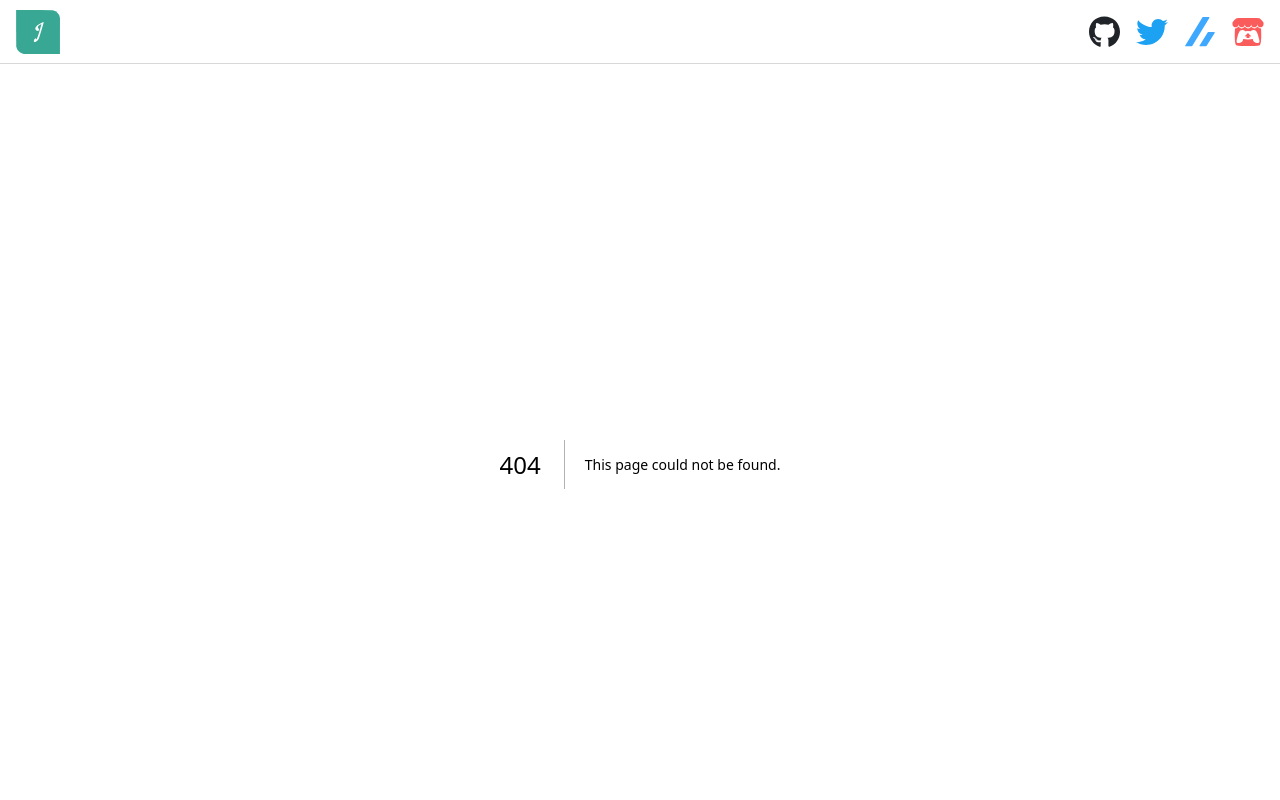
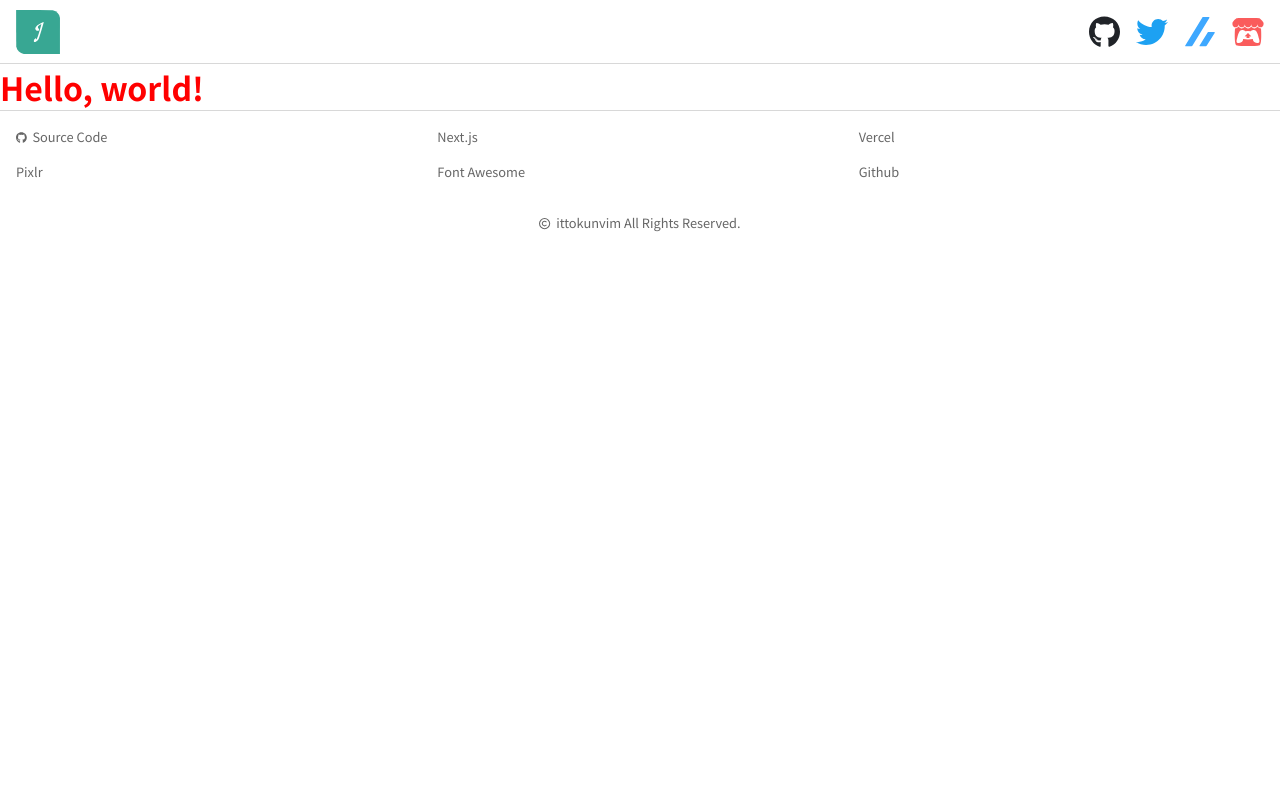
Before and after one commit to ittokunvim/ittokunvim-xyz, a Next.js app: page /tools/hello in a window 1280 px wide. Before the commit this address had no page. Shown: the top 800 px of the page. Built offline with nearby package versions, Linux system fonts and the light colour scheme.

Commit message:
feat: :memo: Add tools hello page
Issue: #93

```diff
--- /dev/null
+++ b/src/app/tools/hello/page.module.css
@@ -0,0 +1,3 @@
+.headline {
+  color: red;
+}
--- /dev/null
+++ b/src/app/tools/hello/page.tsx
@@ -0,0 +1,13 @@
+import { Metadata } from "next";
+
+import styles from "./page.module.css";
+
+export async function generateMetadata(): Promise<Metadata> {
+  return {
+    title: "Hello, world!",
+  };
+}
+
+export default async function Page() {
+  return <h1 className={styles.headline}>Hello, world!</h1>;
+}
```
